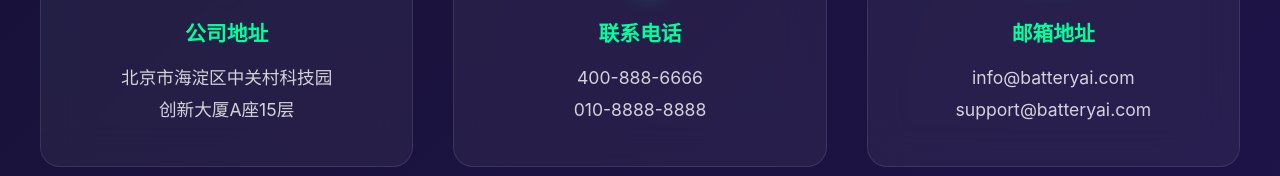
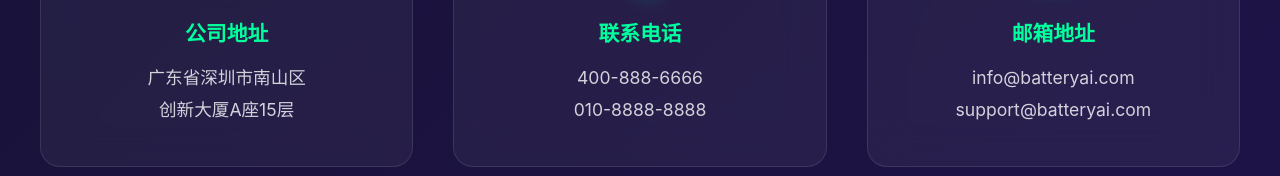
Before and after one commit to zhaozhaoba/BatteryAI, a plain HTML site: page index.html in a window 1280 px wide. Shown: the part 5112-5288 px from the top of the page. Drawn offline with Linux system fonts and the light colour scheme.

Commit message:
Update index.html

```diff
--- a/index.html
+++ b/index.html
@@ -997,7 +997,7 @@
                         <div class="contact-item">
                             <div class="contact-icon">📍</div>
                             <h4>公司地址</h4>
-                            <p>北京市海淀区中关村科技园<br>创新大厦A座15层</p>
+                            <p>广东省深圳市南山区<br>创新大厦A座15层</p>
                         </div>
                         <div class="contact-item">
                             <div class="contact-icon">📞</div>
```
